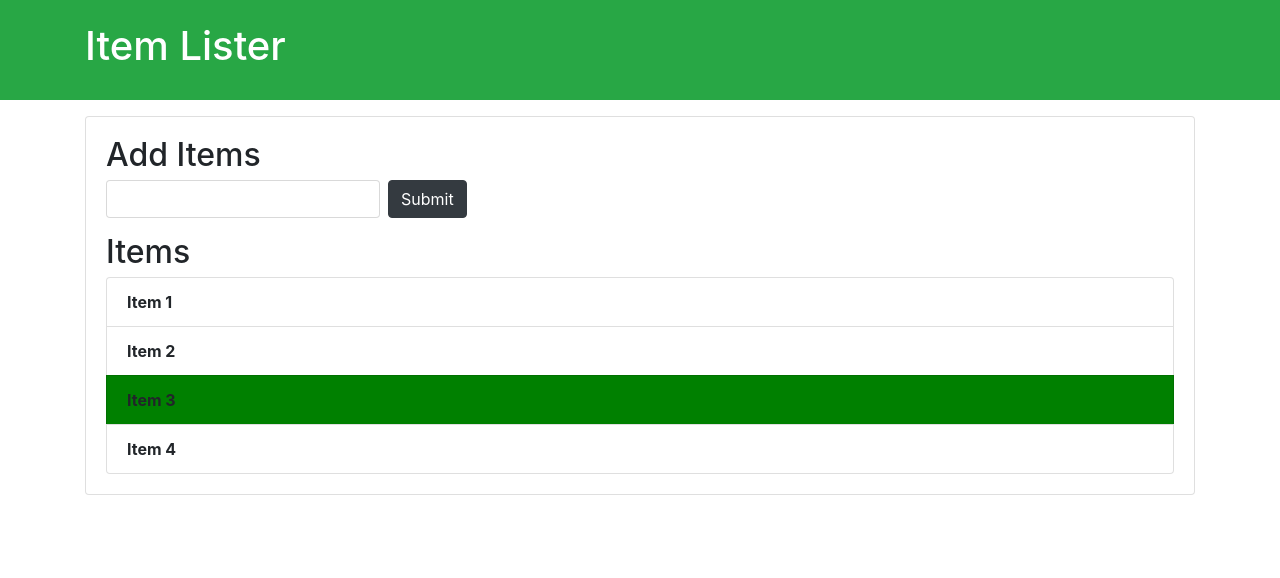
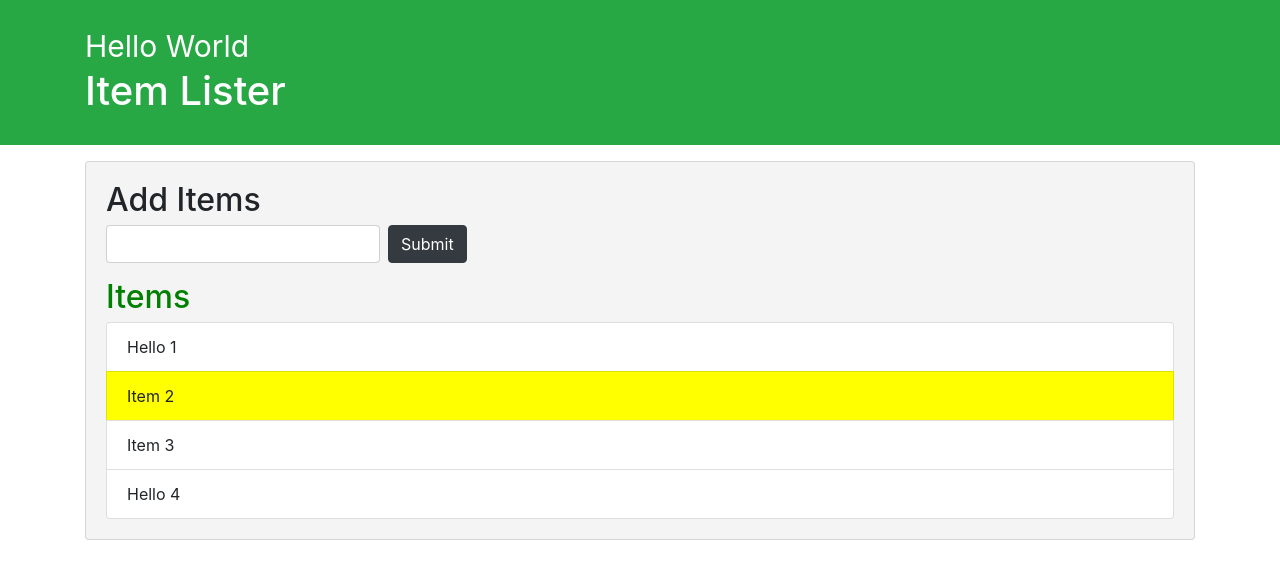
Before and after one commit to AnuNumata/Kickstart-with-Git, a plain HTML site: page Git/index.html in a window 1280 px wide. Drawn offline with nearby package versions, Linux system fonts and the light colour scheme.

Commit message:
Initial commit

```diff
--- a/Git/index.js
+++ b/Git/index.js
@@ -1,11 +1,47 @@
-var items=document.getElementsByClassName('list-group-item');
-console.log(items);
-console.log(items[1]);
-items[0].style.fontWeight='bold';
-console.log(items[2]);
-items[1].style.fontWeight='bold';
-console.log(items[2]);
-items[2].style.fontWeight='bold';
-items[2].style.backgroundColor='green';
-console.log(items[3]);
-items[3].style.fontWeight='bold';
+var itemList= document.querySelector('#items');
+
+// Parent element
+console.log(itemList.parentElement);
+itemList.parentElement.style.backgroundColor='#f4f4f4';
+console.log(itemList.parentElement.parentElement.parentElement);
+//child nodes
+console.log(itemList.children);
+console.log(itemList.children[1]);
+itemList.children[1].style.backgroundColor='yellow';
+//FirstChild
+console.log(itemList.firstChild);
+//firstElementChild
+console.log(itemList.firstElementChild);
+itemList.firstElementChild.textContent='Hello 1';
+//lastchild
+console.log(itemList.lastChild);
+//lastElementChild
+console.log(itemList.lastElementChild);
+itemList.lastElementChild.textContent='Hello 4';
+//nextSibling
+console.log(itemList.nextSibling);
+//nextElementSibling
+console.log(itemList.nextElementSibling);
+//previousSibling
+console.log(itemList.previousSibling);
+//previousElementSibling
+console.log(itemList.previousElementSibling);
+itemList.previousElementSibling.style.color='green';
+//createElement
+// create a div
+var newDiv = document.createElement('div');
+//add class
+newDiv.className='hello';
+//add id
+newDiv.id='hello1';
+//add attr
+newDiv.setAttribute('title','Hello Div');
+//create text node
+var newDivText = document.createTextNode('Hello World');
+// add text to div
+newDiv.appendChild(newDivText);
+var container = document.querySelector('header .container');
+var h1 = document.querySelector('header h1');
+console.log(newDiv);
+newDiv.style.fontSize='30px';
+ container.insertBefore(newDiv, h1);
```
Also changed, not shown: Git/index.html (+1 -1 lines).
